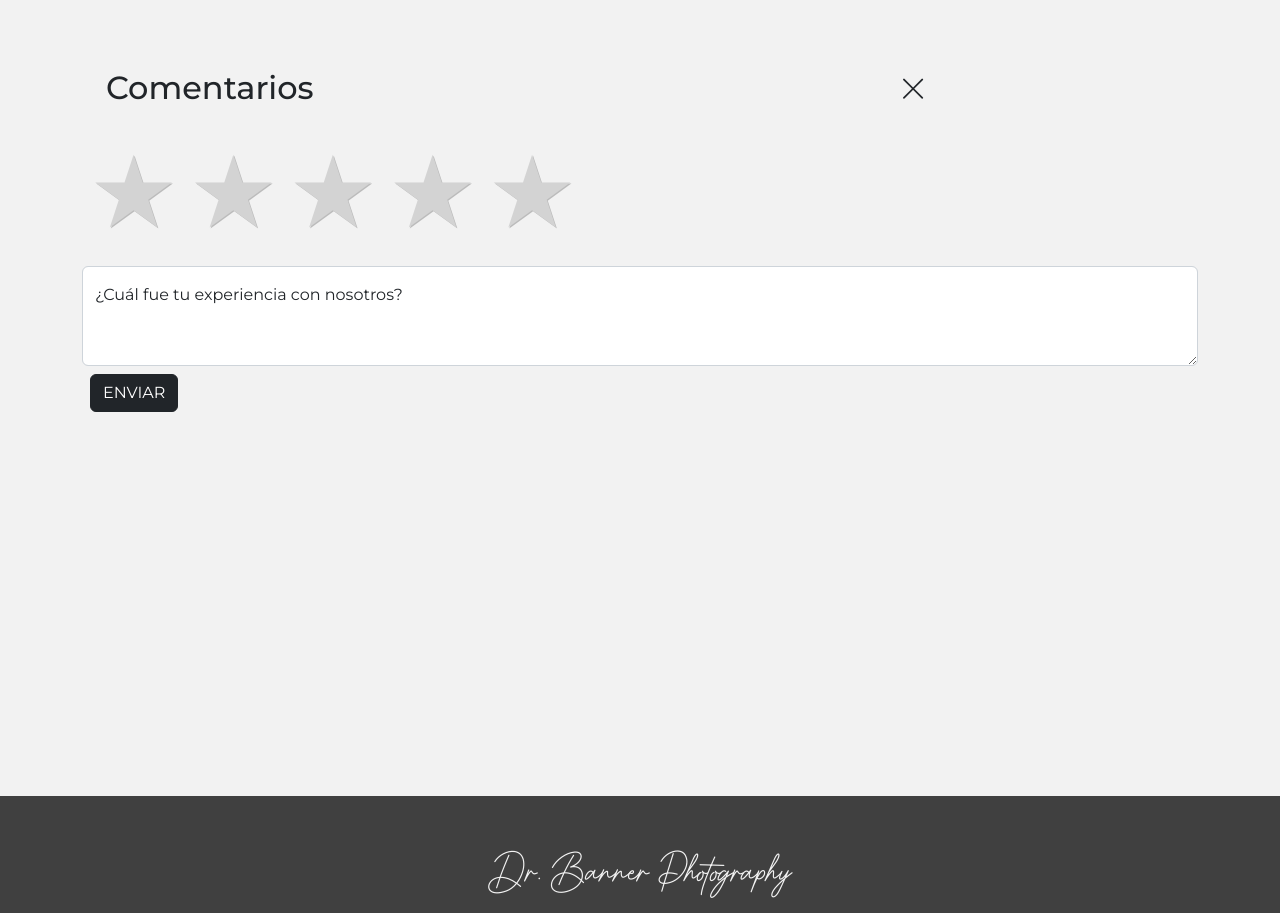
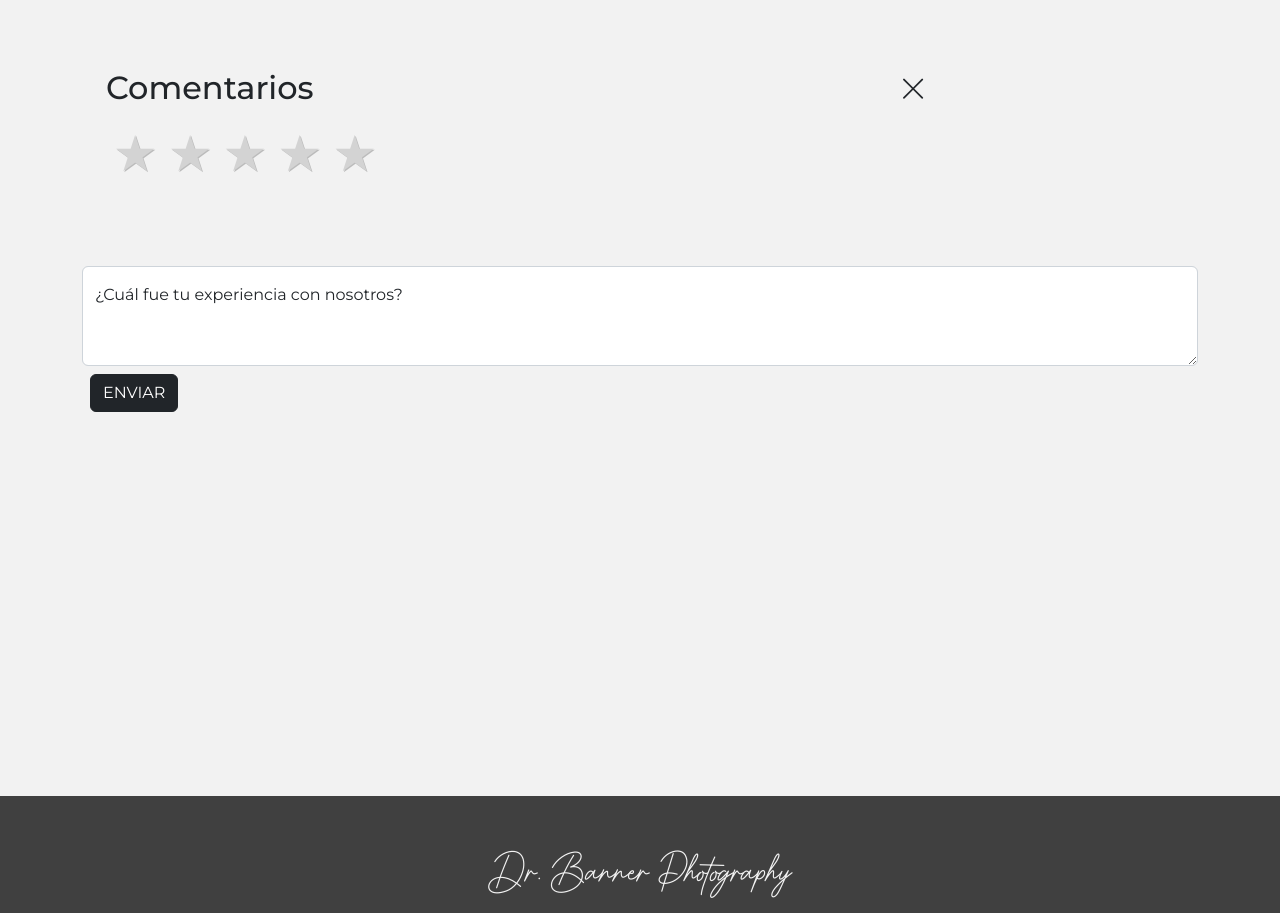
Before and after one commit to mario1810/DrBannerFrontEnd, a website: page html/perfil.html in a window 1280 px wide. Shown: the part 1431-2344 px from the top of the page. Drawn offline with nearby package versions, Linux system fonts and the light colour scheme.

Commit message:
Fix: estrellitas

```diff
--- a/css/perfil.css
+++ b/css/perfil.css
@@ -261,18 +261,19 @@
   left: 50%;
   transform: translate(-50%, -50%);
 } */
-.center .stars{
+.stars{
   height: 150px;
-  width: 500px;
-  /*text-align: center;*/
+  width: 300px;
+  /* text-align: left; */
 }
 .stars input{
   display: none;
 }
 .stars label{
   float: right;
-  font-size: 100px;
+  font-size: 50px;
   color: lightgrey;
+  align-content: left;
   margin: 0 5px;
   text-shadow: 1px 1px #bbb;
 }
```
